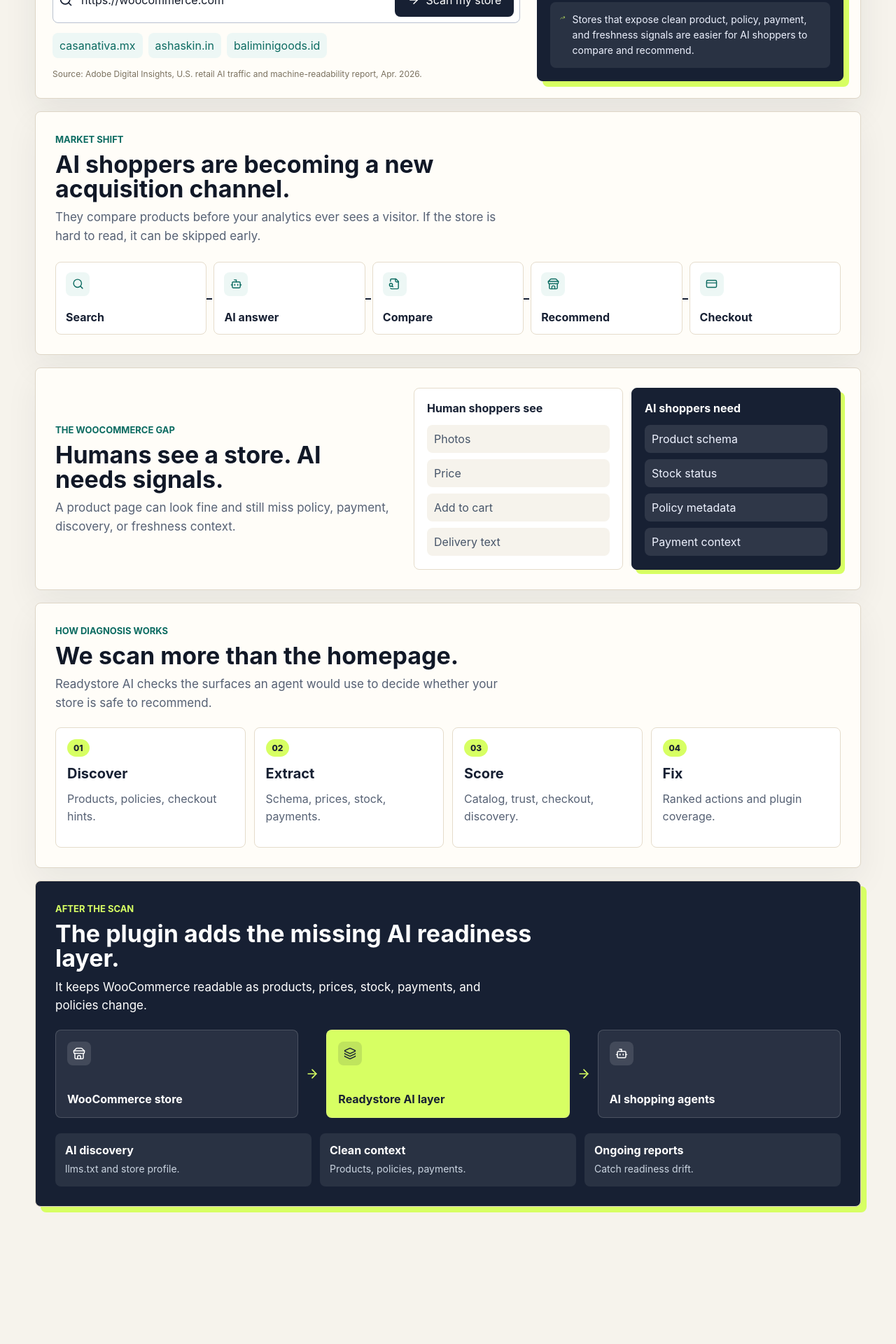
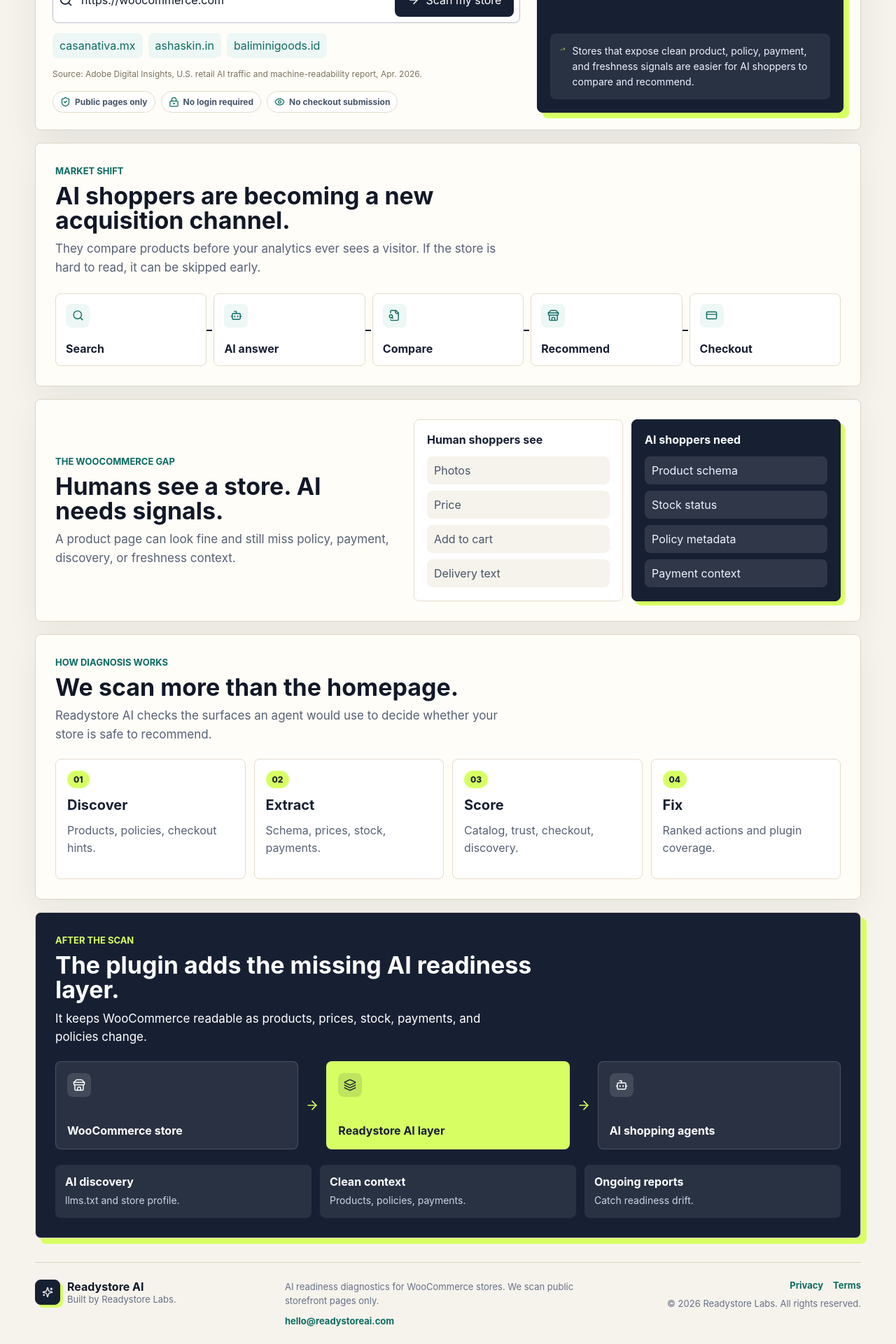
Before and after one commit to goodziiik-byte/readystore-ai, a Next.js app: page / in a window 1280 px wide. Shown: the part 720-2640 px from the top of the page at 70% size. Before the commit the page ends 2508 px from the top, so only its background shows below. Built offline with nearby package versions, Linux system fonts and the light colour scheme.

Commit message:
Polish site chrome and legal pages

```diff
--- a/src/app/api/diagnostics/env/route.ts
+++ /dev/null
@@ -1,13 +0,0 @@
-import { NextResponse } from "next/server";
-
-export async function GET() {
-  return NextResponse.json({
-    resendApiKey: Boolean(process.env.RESEND_API_KEY),
-    reportFromEmail: Boolean(process.env.REPORT_FROM_EMAIL),
-    reportReplyTo: Boolean(process.env.REPORT_REPLY_TO),
-    supabaseUrl: Boolean(process.env.NEXT_PUBLIC_SUPABASE_URL || process.env.SUPABASE_URL),
-    supabaseServiceRoleKey: Boolean(process.env.SUPABASE_SERVICE_ROLE_KEY || process.env.SUPABASE_SECRET_KEY),
-    siteUrl: Boolean(process.env.NEXT_PUBLIC_SITE_URL),
-    runtime: "vercel-node",
-  });
-}
--- a/src/app/page.tsx
+++ b/src/app/page.tsx
@@ -1,7 +1,7 @@
 "use client";
 
 import type { ScanResult } from "@/lib/scanner/types";
-import { AlertTriangle, ArrowRight, Bot, CheckCircle2, CreditCard, Eye, FileSearch, Gauge, Globe2, Layers3, Loader2, Mail, Search, ShieldCheck, Sparkles, Store, TrendingUp, Wrench, XCircle } from "lucide-react";
+import { AlertTriangle, ArrowRight, Bot, CheckCircle2, CreditCard, Eye, FileSearch, Gauge, Globe2, Layers3, Loader2, LockKeyhole, Mail, Search, ShieldCheck, Sparkles, Store, TrendingUp, Wrench, XCircle } from "lucide-react";
 import { FormEvent, useState } from "react";
 
 const examples = ["casanativa.mx", "ashaskin.in", "baliminigoods.id"];
@@ -75,6 +75,11 @@ export default function HomePage() {
           <p className="source-note">
             Source: Adobe Digital Insights, U.S. retail AI traffic and machine-readability report, Apr. 2026.
           </p>
+          <div className="trust-strip">
+            <span><ShieldCheck size={15} /> Public pages only</span>
+            <span><LockKeyhole size={15} /> No login required</span>
+            <span><Eye size={15} /> No checkout submission</span>
+          </div>
         </div>
 
         <HeroPreview loading={loading} />
@@ -90,6 +95,8 @@ export default function HomePage() {
       {!result && <MarketingSections />}
 
       {result && <Report result={result} />}
+
+      <SiteFooter />
     </main>
   );
 }
@@ -106,10 +113,11 @@ function Header() {
           <span>Commerce visibility for AI shoppers</span>
         </div>
       </div>
-      <div className="header-actions">
-        <span>WooCommerce first</span>
-        <span>Agentic commerce ready</span>
-      </div>
+      <nav className="site-nav" aria-label="Main navigation">
+        <a href="#how-it-works">How it works</a>
+        <a href="#readiness-layer">Plugin</a>
+        <a href="mailto:hello@readystoreai.com">Contact</a>
+      </nav>
     </header>
   );
 }
@@ -209,7 +217,7 @@ function WooGap() {
 
 function ScanMethod() {
   return (
-    <section className="marketing-section scan-method">
+    <section className="marketing-section scan-method" id="how-it-works">
       <div className="section-copy">
         <span className="eyebrow">How diagnosis works</span>
         <h2>We scan more than the homepage.</h2>
@@ -227,7 +235,7 @@ function ScanMethod() {
 
 function ReadinessLayer() {
   return (
-    <section className="marketing-section layer-section">
+    <section className="marketing-section layer-section" id="readiness-layer">
       <div className="section-copy">
         <span className="eyebrow">After the scan</span>
         <h2>The plugin adds the missing AI readiness layer.</h2>
@@ -700,3 +708,28 @@ function paymentLabel(level: ScanResult["paymentVisibility"]["level"]): string {
 function labelize(key: string): string {
   return key.replace(/([A-Z])/g, " $1").replace(/^./, (char) => char.toUpperCase());
 }
+
+function SiteFooter() {
+  return (
+    <footer className="site-footer">
+      <div className="footer-brand">
+        <div className="brand-mark footer-mark">
+          <Sparkles size={16} />
+        </div>
+        <div>
+          <strong>Readystore AI</strong>
+          <span>Built by Readystore Labs.</span>
+        </div>
+      </div>
+      <div className="footer-copy">
+        <p>AI readiness diagnostics for WooCommerce stores. We scan public storefront pages only.</p>
+        <a href="mailto:hello@readystoreai.com">hello@readystoreai.com</a>
+      </div>
+      <div className="footer-links">
+        <a href="/privacy">Privacy</a>
+        <a href="/terms">Terms</a>
+        <span>&copy; 2026 Readystore Labs. All rights reserved.</span>
+      </div>
+    </footer>
+  );
+}
--- a/src/app/styles.css
+++ b/src/app/styles.css
@@ -19,6 +19,11 @@ body {
 button,
 input {
   font: inherit;
+}
+
+a {
+  color: inherit;
+  text-decoration: none;
 }
 
 button {
@@ -68,23 +73,28 @@ button {
 }
 
 .brand-lockup span,
-.header-actions span {
+.site-nav a {
   color: #667085;
   font-size: 13px;
 }
 
-.header-actions {
+.site-nav {
   display: flex;
   flex-wrap: wrap;
-  gap: 8px;
+  gap: 10px;
   justify-content: flex-end;
 }
 
-.header-actions span {
+.site-nav a {
   border: 1px solid #ded6c7;
   border-radius: 999px;
   padding: 7px 10px;
   background: rgba(255, 255, 255, 0.64);
+}
+
+.site-nav a:hover {
+  border-color: #172033;
+  color: #172033;
 }
 
 .scanner-panel,
@@ -154,6 +164,30 @@ button {
   margin: 14px 0 0;
   color: #7a715f;
   font-size: 12px;
+}
+
+.trust-strip {
+  display: flex;
+  flex-wrap: wrap;
+  gap: 8px;
+  margin-top: 14px;
+}
+
+.trust-strip span {
+  display: inline-flex;
+  align-items: center;
+  gap: 6px;
+  border: 1px solid #e5dccb;
+  border-radius: 999px;
+  padding: 7px 10px;
+  background: #ffffff;
+  color: #475569;
+  font-size: 12px;
+  font-weight: 700;
+}
+
+.trust-strip svg {
+  color: #0c6b61;
 }
 
 .eyebrow {
@@ -1222,6 +1256,98 @@ meter {
   color: #92400e;
 }
 
+.site-footer {
+  display: grid;
+  grid-template-columns: minmax(0, 0.8fr) minmax(260px, 1fr) minmax(260px, 0.9fr);
+  gap: 18px;
+  align-items: start;
+  border-top: 1px solid #ded6c7;
+  margin-top: 34px;
+  padding: 24px 0 0;
+}
+
+.footer-brand {
+  display: inline-flex;
+  gap: 10px;
+  align-items: center;
+}
+
+.footer-mark {
+  width: 36px;
+  height: 36px;
+  box-shadow: 4px 4px 0 #d7ff63;
+}
+
+.footer-brand strong,
+.footer-brand span,
+.footer-links span {
+  display: block;
+}
+
+.footer-brand strong {
+  color: #101827;
+}
+
+.footer-brand span,
+.footer-copy p,
+.footer-links span {
+  color: #667085;
+  font-size: 13px;
+}
+
+.footer-copy p {
+  max-width: 420px;
+  margin: 0 0 8px;
+}
+
+.footer-copy a,
+.footer-links a {
+  color: #0c6b61;
+  font-size: 13px;
+  font-weight: 700;
+}
+
+.footer-links {
+  display: flex;
+  flex-wrap: wrap;
+  gap: 10px 14px;
+  justify-content: flex-end;
+}
+
+.legal-page {
+  width: min(860px, calc(100vw - 40px));
+  margin: 0 auto;
+  padding: 24px 0 64px;
+}
+
+.legal-card {
+  border: 1px solid #ded6c7;
+  border-radius: 8px;
+  background: #fffdf8;
+  box-shadow: 0 18px 48px rgba(23, 32, 51, 0.08);
+  padding: 28px;
+}
+
+.legal-card h1 {
+  font-size: 48px;
+}
+
+.legal-card h2 {
+  margin-top: 26px;
+  font-size: 22px;
+}
+
+.legal-card p,
+.legal-card li {
+  color: #566174;
+  line-height: 1.6;
+}
+
+.legal-card a {
+  color: #0c6b61;
+  font-weight: 700;
+}
+
 .spin {
   animation: spin 1s linear infinite;
 }
@@ -1239,18 +1365,27 @@ meter {
   }
 
   .site-header,
-  .header-actions {
+  .site-nav {
     align-items: flex-start;
     justify-content: flex-start;
   }
 
   .site-header,
-  .hero-panel {
+  .hero-panel,
+  .site-footer {
     grid-template-columns: 1fr;
   }
 
   .site-header {
     display: grid;
+  }
+
+  .site-footer {
+    gap: 14px;
+  }
+
+  .footer-links {
+    justify-content: flex-start;
   }
 
   h1 {
```
Also changed, not shown: src/app/privacy/page.tsx (added, +43 -0 lines), src/app/terms/page.tsx (added, +44 -0 lines), src/middleware.ts (added, +19 -0 lines).
